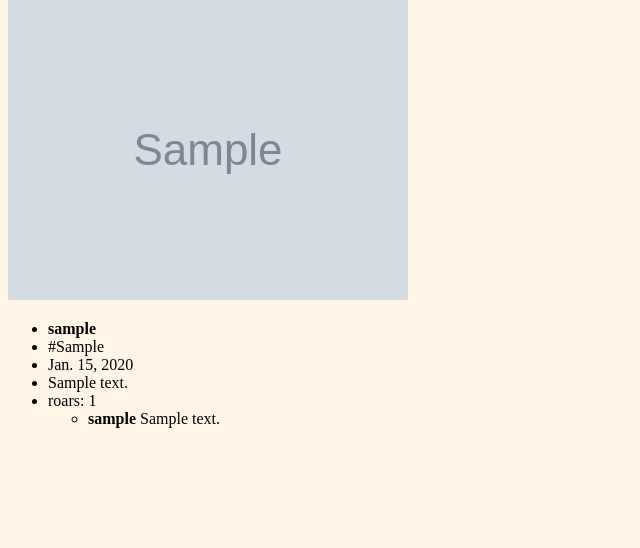
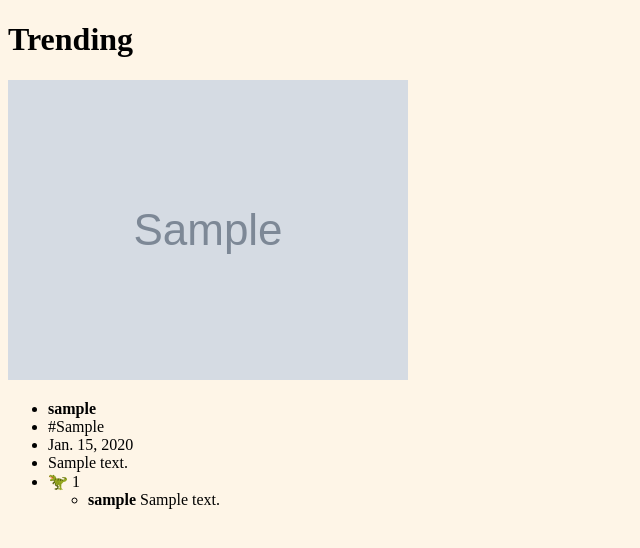
Before and after one commit to 2884069/InqPal, a Django app: page /inqpal/posts/trending/ in a window 1280 px wide. Shown: the part 96-644 px from the top of the page, without its empty margins (0-640 px from the left). Run offline with Django 3.2, Linux system fonts and the light colour scheme; tables that the repository leaves empty hold one stand-in row (values such as "Sample post"); grey boxes marked "Sample" are stand-in pictures.

Commit message:
started css for display posts

```diff
--- a/inqpal/views.py
+++ b/inqpal/views.py
@@ -17,6 +17,7 @@ def index(request):
 
 def trending(request):
     context_dict = {}
+    context_dict['type'] = 'Trending'
 
     post_list = Post.objects.order_by('-roars')[:POSTS_PER_PAGE]
     post_list = [{'post':p,'roars':p.roars.count,'comments':Comment.objects.filter(post=p).order_by('date')} for p in post_list]
--- a/templates/inqpal/display_posts.html
+++ b/templates/inqpal/display_posts.html
@@ -1,7 +1,14 @@
 {% extends 'inqpal/base.html'%}
 {% load staticfiles %}
 
+{% block head_block %}
+    <link rel = "stylesheet" href="{% static 'css/display_post.css' %}" />
+{% endblock %}
+
 {% block body_block %}
+    <div>
+        <h1>{{type}}</h1>
+    </div>
 
     <div>
         {% if posts %}
@@ -15,7 +22,7 @@
                         <li>#{{post.post.category}}</li>
                         <li>{{post.post.date}}</li>
                         <li>{{post.post.text}}</li>
-                    <li>roars: {{post.roars}}</li>
+                        <li>🦖 {{post.roars}}</li>
                         {% if post.comments %}
                             <ul>
                                 {% for comment in post.comments %}
@@ -33,5 +40,4 @@
             <strong>Error: No posts to show!</strong>
         {% endif %}
     </div>
-
 {% endblock %}
```
Also changed, not shown: static/css/display_posts.css (added). Lines whose indentation alone changed are shown as unchanged.
